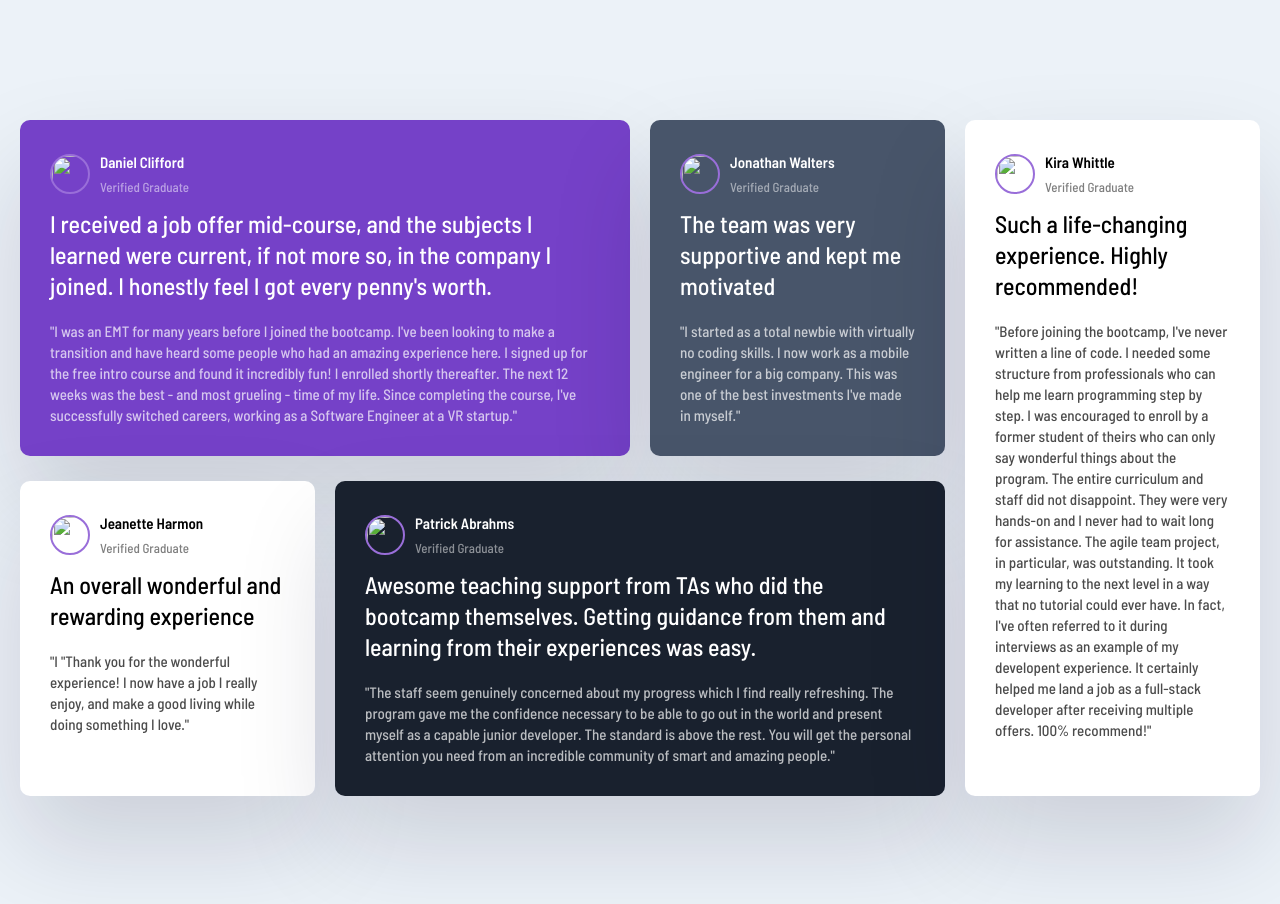
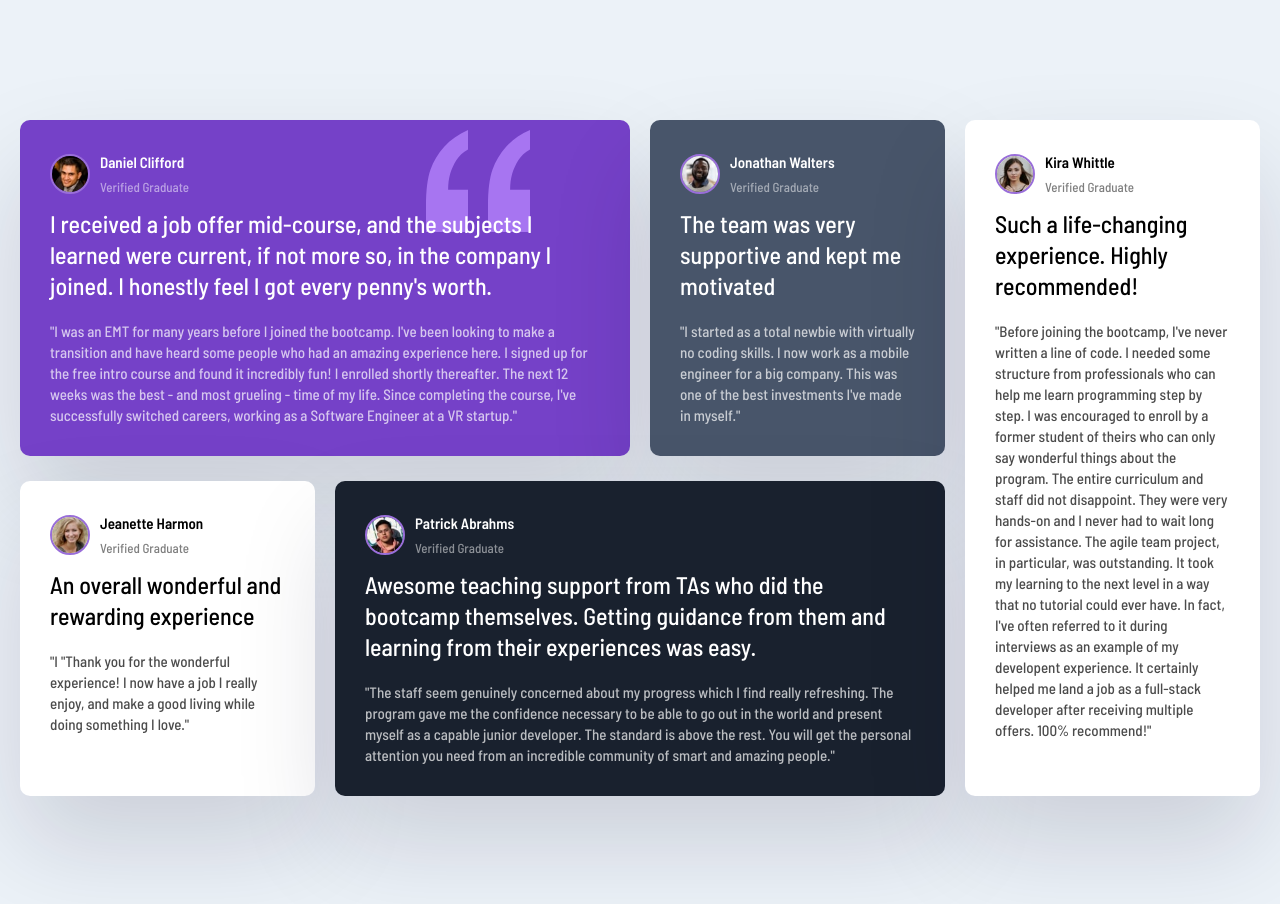
Before and after one commit to Bulbulahmed10/PH-course-module-practice, a plain HTML site: page module-07/grid-layout/index.html in a window 1280 px wide. Drawn offline with Linux system fonts and the light colour scheme.

Commit message:
image location issue fixed

```diff
--- a/module-07/grid-layout/index.html
+++ b/module-07/grid-layout/index.html
@@ -11,7 +11,7 @@
     <section class="testimonials">
       <div class="card card-bg-purple">
         <header>
-          <img class="card-img" src="./image-daniel.jpg" alt="" />
+          <img class="card-img" src="./images/image-daniel.jpg" alt="" />
           <div>
             <h3>daniel clifford</h3>
             <p>verified graduate</p>
@@ -34,7 +34,7 @@
       </div>
       <div class="card card-bg-blue">
         <header>
-          <img class="card-img" src="./image-jonathan.jpg" alt="" />
+          <img class="card-img" src="./images/image-jonathan.jpg" alt="" />
           <div>
             <h3>Jonathan Walters</h3>
             <p>verified graduate</p>
@@ -51,7 +51,7 @@
       </div>
       <div class="card">
         <header>
-          <img class="card-img" src="./image-jeanette.jpg" alt="" />
+          <img class="card-img" src="./images/image-jeanette.jpg" alt="" />
           <div>
             <h3>Jeanette Harmon</h3>
             <p>verified graduate</p>
@@ -67,7 +67,7 @@
       </div>
       <div class="card card-bg-black-blue">
         <header>
-          <img class="card-img" src="./image-patrick.jpg" alt="" />
+          <img class="card-img" src="./images/image-patrick.jpg" alt="" />
           <div>
             <h3>Patrick Abrahms</h3>
             <p>Verified Graduate</p>
@@ -89,7 +89,7 @@
       </div>
       <div class="card">
         <header>
-          <img class="card-img" src="./image-kira.jpg" alt="" />
+          <img class="card-img" src="./images/image-kira.jpg" alt="" />
           <div>
             <h3>Kira Whittle</h3>
             <p>Verified Graduate</p>
--- a/module-07/grid-layout/style.css
+++ b/module-07/grid-layout/style.css
@@ -81,7 +81,7 @@ body{
 .card-bg-purple{
     background: var(--moderate-violet);
     color: var(--white);
-    background-image: url(./bg-pattern-quotation.svg);
+    background-image: url(./images/bg-pattern-quotation.svg);
     background-repeat: no-repeat;
     background-position: top 10px right 100px;
 }
```
